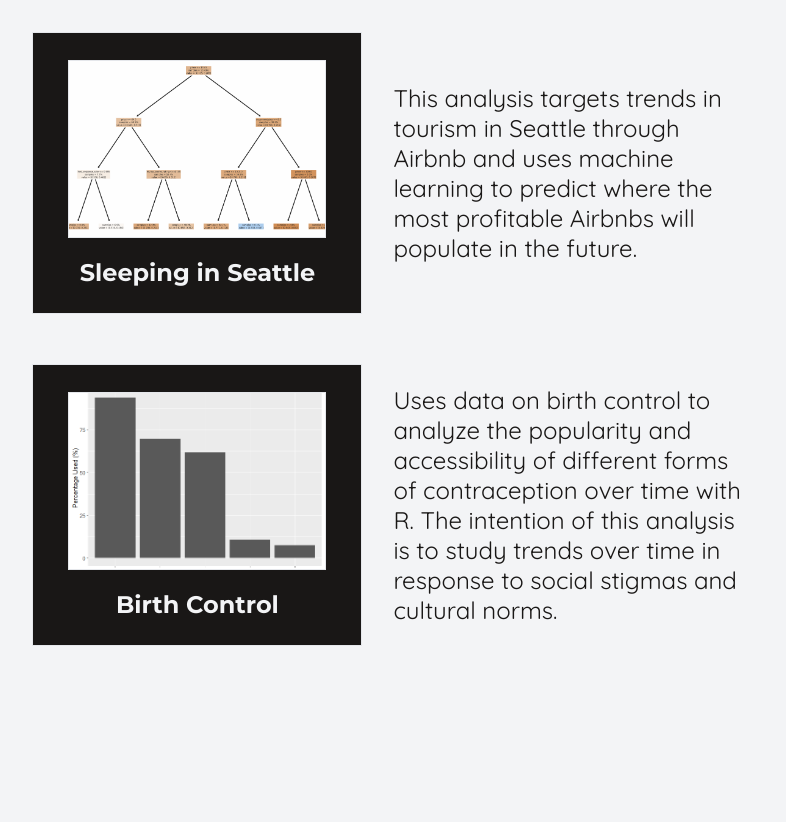
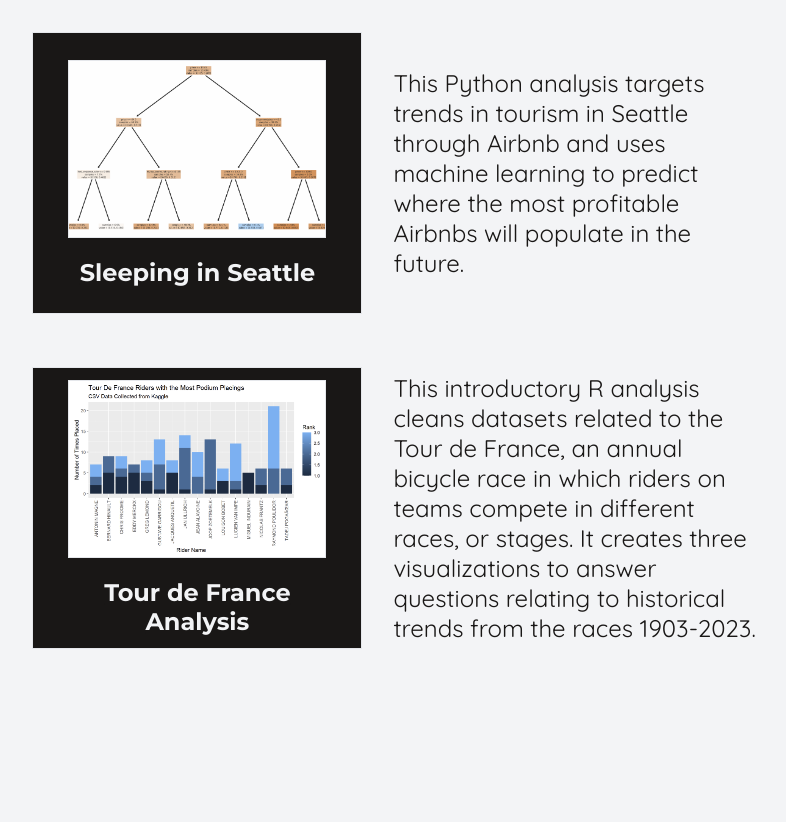
Before and after one commit to SonomaMiller/personal-website, a website: page portfolio.html in a window 1280 px wide. Shown: the part 871-1693 px from the top of the page, without its empty margins (253-1039 px from the left). Drawn offline with Linux system fonts and the light colour scheme.

Commit message:
adding tour de france project

```diff
--- a/portfolio.html
+++ b/portfolio.html
@@ -71,31 +71,33 @@
                     </a>
                     <div class="project_description">
                         <p>
-                            This analysis targets trends in tourism in Seattle through Airbnb
+                            This Python analysis targets trends in tourism in Seattle through Airbnb
                             and uses machine learning to predict where the most profitable
                             Airbnbs will populate in the future.
                         </p>
                     </div>
                 </div>
 
+
                 <div class="project">
-                    <a href="https://github.com/SonomaMiller/birth-control-analysis" target="_blank" rel="noopener">
+                    <a href="https://sonomamiller.github.io/tourdefrance-analysis/"
+                        target="_blank" rel="noopener">
                         <div class="project_card">
                             <div class="project_img">
-                                <img src="img/birth-control-icon.png" alt="bar graph of popular contraceptives">
+                                <img src="img/tour-de-france.png" alt="bar graph of Tour de France winners">
                             </div>
-                            <div class="project_title">Birth Control</div>
+                            <div class="project_title">Tour de France Analysis</div>
                         </div>
                     </a>
                     <div class="project_description">
                         <p>
-                            Uses data on birth control to analyze the popularity and accessibility
-                            of different forms of contraception over time with R. The intention
-                            of this analysis is to study trends over time in response to social
-                            stigmas and cultural norms.
+                            This introductory R analysis cleans datasets related to the Tour de France, an annual
+                            bicycle race in which riders on teams compete in different races, or stages. It creates
+                            three visualizations to answer questions relating to historical trends from the races 1903-2023.
                         </p>
                     </div>
                 </div>
+
             </div>
         </section>
 
```
Also changed, not shown: img/tour-de-france.png (added).
